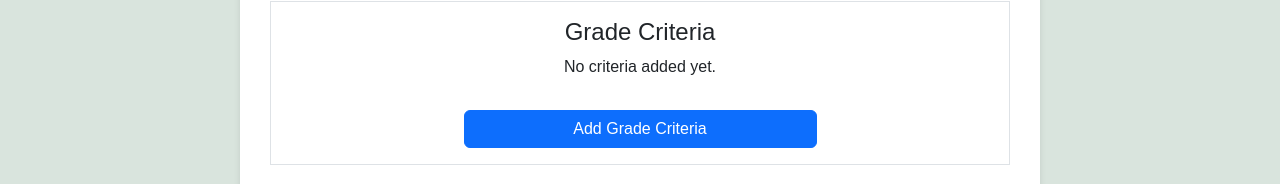
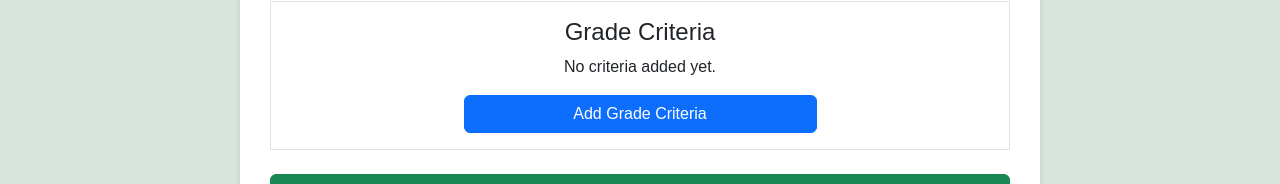
Before and after one commit to tayylorngo/egg-file-processor, a React (Create React App) app: page / in a window 1280 px wide. Shown: the part 368-552 px from the top of the page. Built offline with nearby package versions, Linux system fonts and the light colour scheme.

Commit message:
fixed m top on edit/del button

```diff
--- a/src/components/GradeRuleModal/GradeRuleModal.css
+++ b/src/components/GradeRuleModal/GradeRuleModal.css
@@ -74,7 +74,7 @@
   }
 
   button {
-    margin-top: 15px;
+    /* margin-top: 15px; */
     background-color: #007bff;
     color: white;
     padding: 10px 15px;
```
